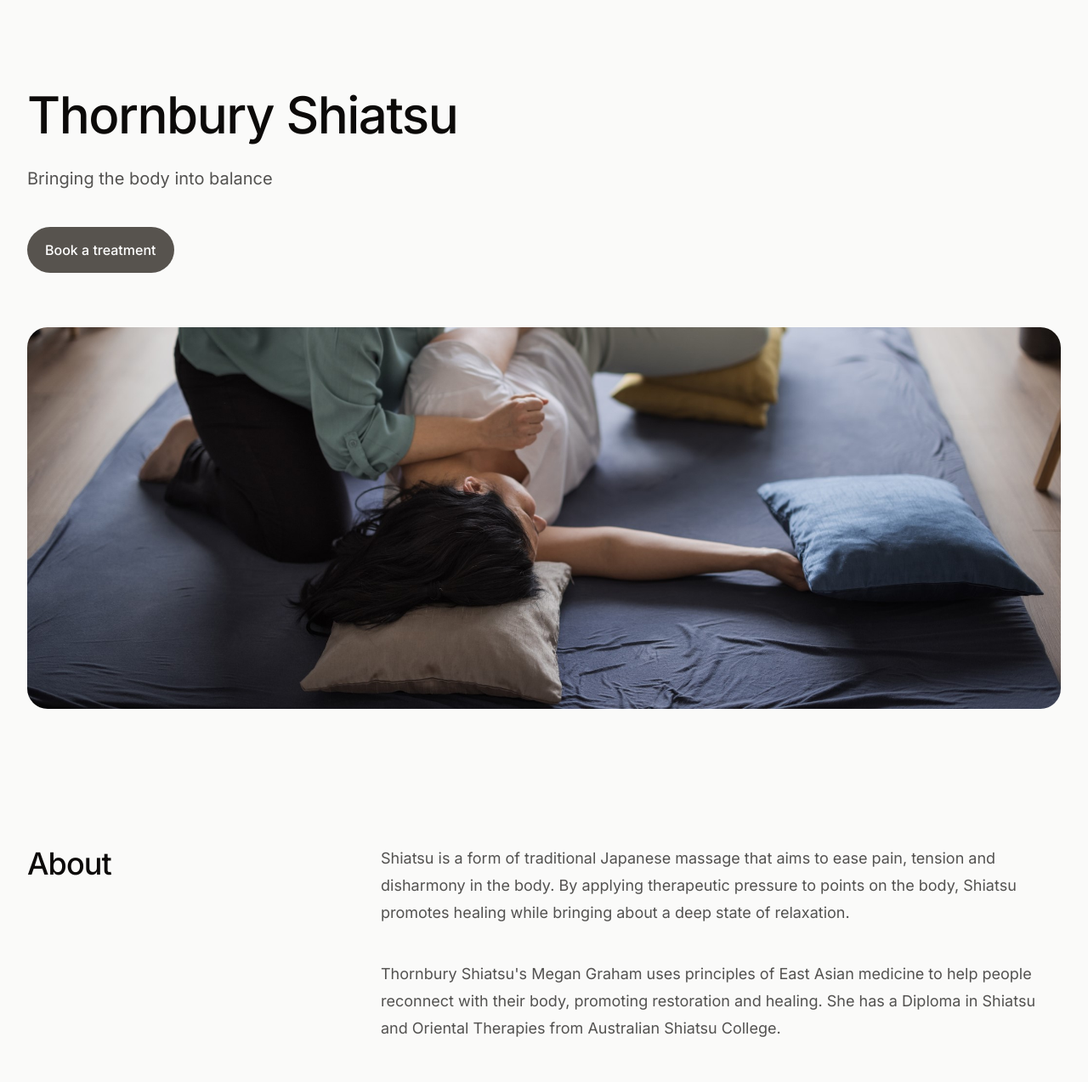
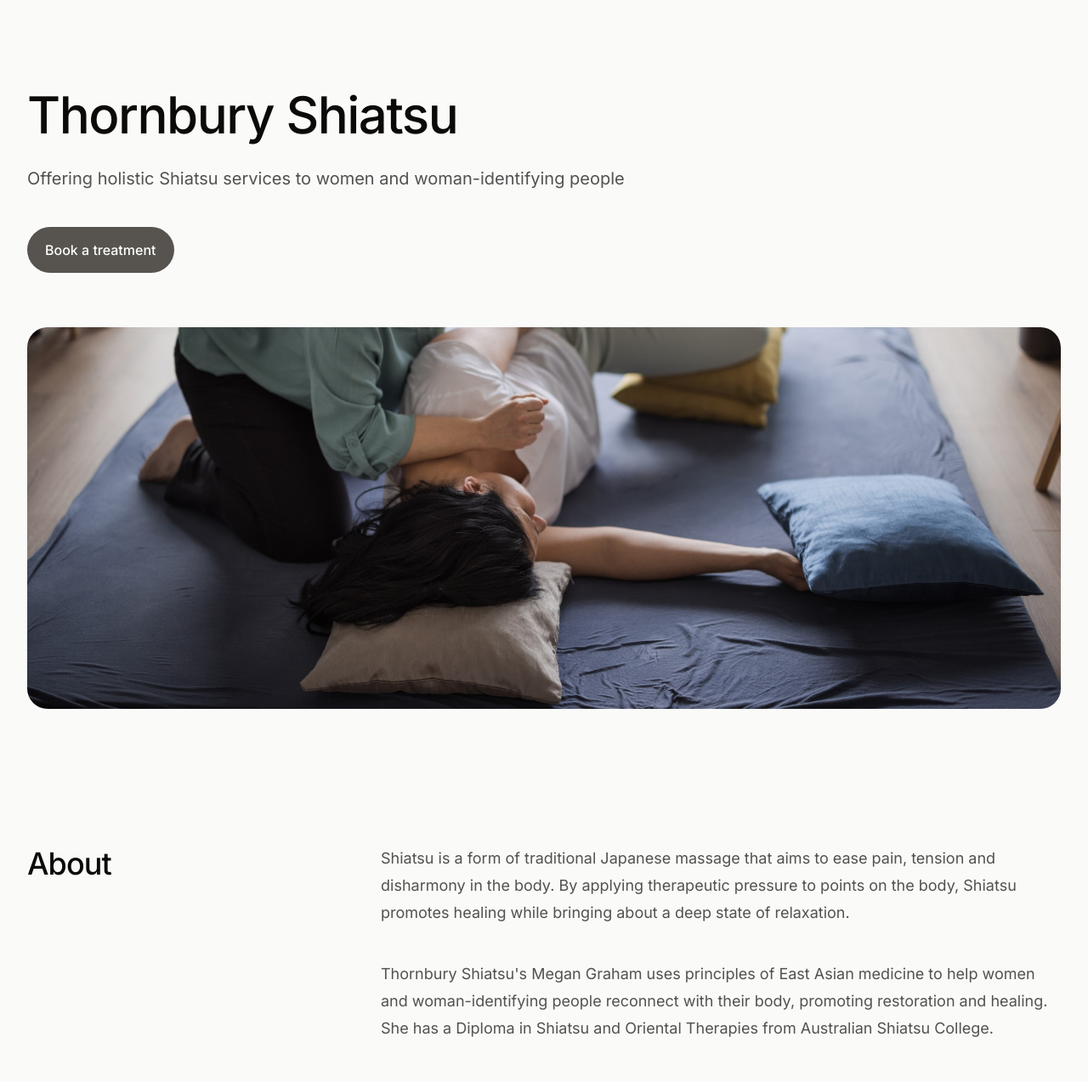
Before and after one commit to tomguerney/thornburyshiatsu, an Astro site: page / in a window 1280 px wide. Shown: the part 187-1460 px from the top of the page at 85% size. Built offline with nearby package versions, Linux system fonts and the light colour scheme; Astro itself is replaced by a stand-in of ours; a script that the page names is missing.

Commit message:
women and woman-identifying

```diff
--- a/src/components/about/Mission.astro
+++ b/src/components/about/Mission.astro
@@ -41,7 +41,7 @@
               and sotai therapies to help encourage the body towards wholeness and healing.
             </p>
             <p class="text-base text-primary-950/70 dark:text-primary-200/70 sm:text-lg">
-              Megan warmly welcomes clients of any age, gender, culture and sexual orientation into
+              Megan warmly welcomes women and woman-identifying clients of any age, culture and sexual orientation into
               a safe and non-judgemental treatment space. She also welcomes people who are
               neurodivergent and people who have chronic health conditions.
             </p>
--- a/src/components/home/About.astro
+++ b/src/components/home/About.astro
@@ -9,7 +9,7 @@
           promotes healing while bringing about a deep state of relaxation.
         </p>
         <p class="text-base text-primary-950/70 dark:text-primary-200/70 sm:text-lg">
-          Thornbury Shiatsu's Megan Graham uses principles of East Asian medicine to help people
+          Thornbury Shiatsu's Megan Graham uses principles of East Asian medicine to help women and woman-identifying people
           reconnect with their body, promoting restoration and healing. She has a Diploma in Shiatsu
           and Oriental Therapies from Australian Shiatsu College.
         </p>
--- a/src/components/home/Hero.astro
+++ b/src/components/home/Hero.astro
@@ -2,12 +2,12 @@
   <div class="mx-auto max-w-2xl px-4 sm:px-6 lg:max-w-7xl lg:px-8">
     <div class="flex flex-col gap-16">
       <div class="flex flex-col items-start gap-8 sm:gap-10">
-        <div class="flex max-w-xl flex-col items-start gap-4 sm:gap-6">
+        <div class="flex max-w-x2 flex-col items-start gap-4 sm:gap-6">
           <h1 class="text-4xl font-medium tracking-tight sm:text-5xl lg:text-6xl">
             Thornbury Shiatsu
           </h1>
           <p class="text-primary-950/70 dark:text-primary-200/70 text-lg sm:text-xl">
-            Bringing the body into balance
+            Offering holistic Shiatsu services to women and woman-identifying people
           </p>
         </div>
         <a
--- a/src/pages/index.astro
+++ b/src/pages/index.astro
@@ -6,7 +6,7 @@
 ---
 
 <Layout
-  description="Bringing the body into balance"
+  description="Offering holistic Shiatsu services to women and woman-identifying people"
   title="Thornbury Shiatsu"
 >
   <Hero />
```
